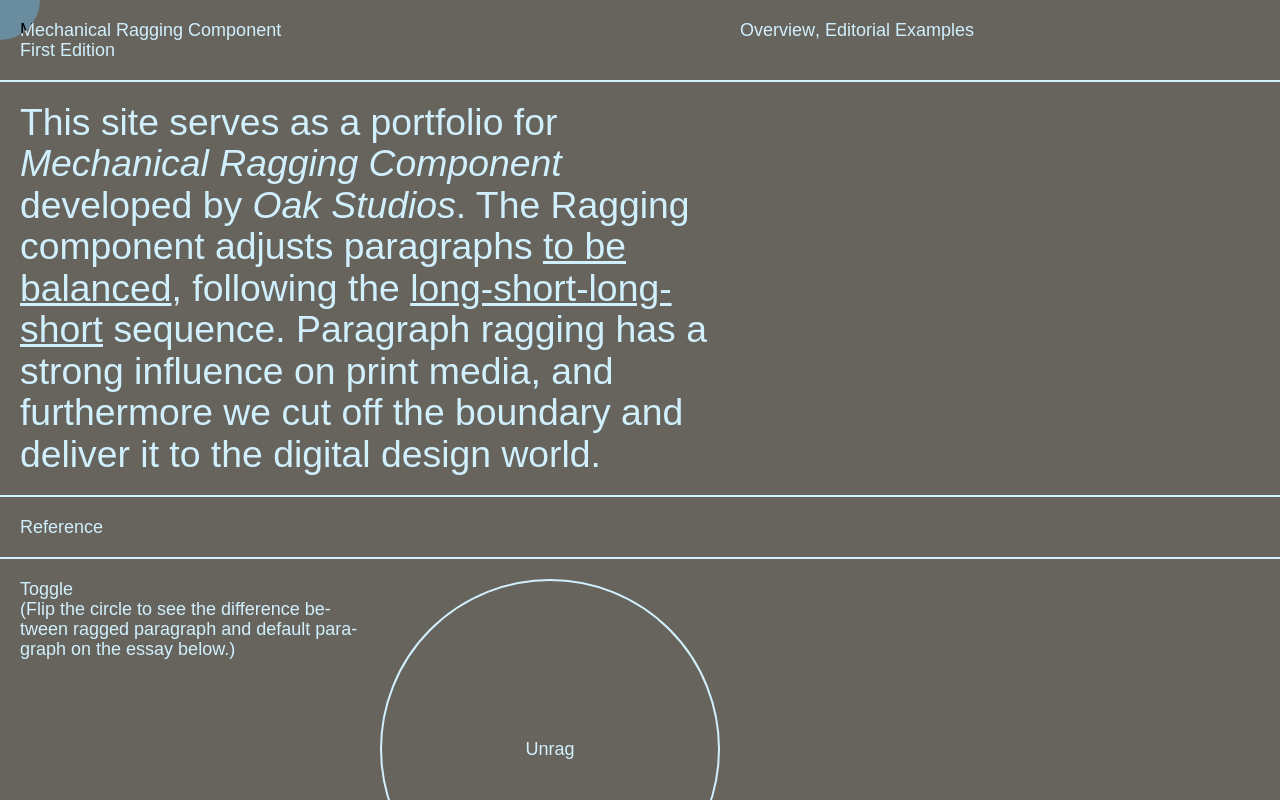
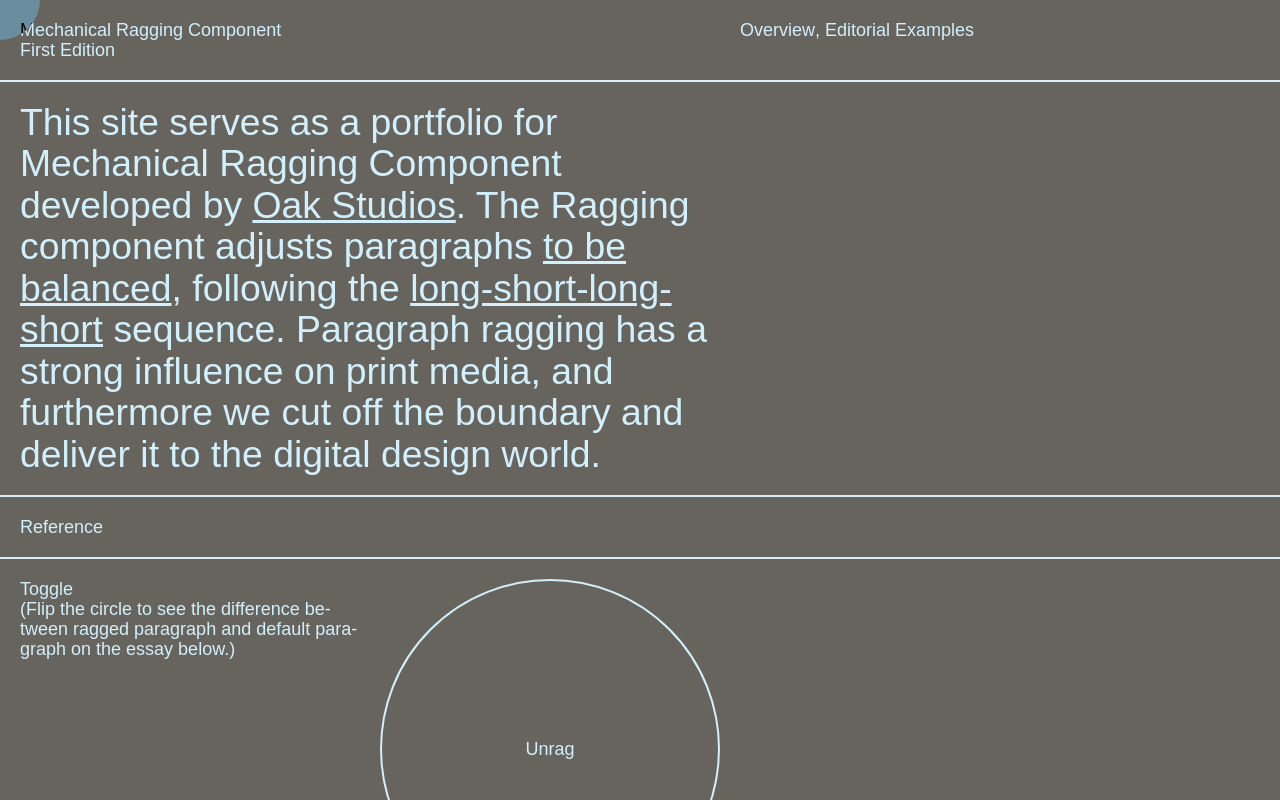
Before and after one commit to oakstudios/mechanical-ragger, a React (Create React App) app: page /#essay in a window 1280 px wide. Shown: the top 800 px of the page. Built offline with nearby package versions, Linux system fonts and the light colour scheme.

Commit message:
Added Oak Logo

```diff
--- a/src/App.js
+++ b/src/App.js
@@ -2,6 +2,7 @@
 import "./App.scss";
 import TextRagger from "./components/TextRagger";
 import InvertCursor from "./components/InvertCursor.js";
+import photoswipe from "photoswipe";
 
 const Essay = () => {
   const [ragged, setRagging] = useState(true);
@@ -9,9 +10,13 @@
     <div>
       <section className="grid">
         <p className="column-span-4 overview">
-          This site serves as a portfolio for{" "}
-          <em>Mechanical Ragging Component</em> developed by{" "}
-          <em>Oak Studios</em>. The Ragging component adjusts paragraphs{" "}
+          This site serves as a portfolio for Mechanical Ragging Component
+          developed by <div class="hover-title">Oak Studios</div>
+          <div class="hover-image">
+            {" "}
+            <img src="/Images/OakLogo.png" alt="Oak Logo"></img>
+          </div>
+          . The Ragging component adjusts paragraphs{" "}
           <div class="hover-title">to be balanced</div>
           <div class="hover-image">
             {" "}
```
Also changed, not shown: public/Images/OakLogo.png (added).
